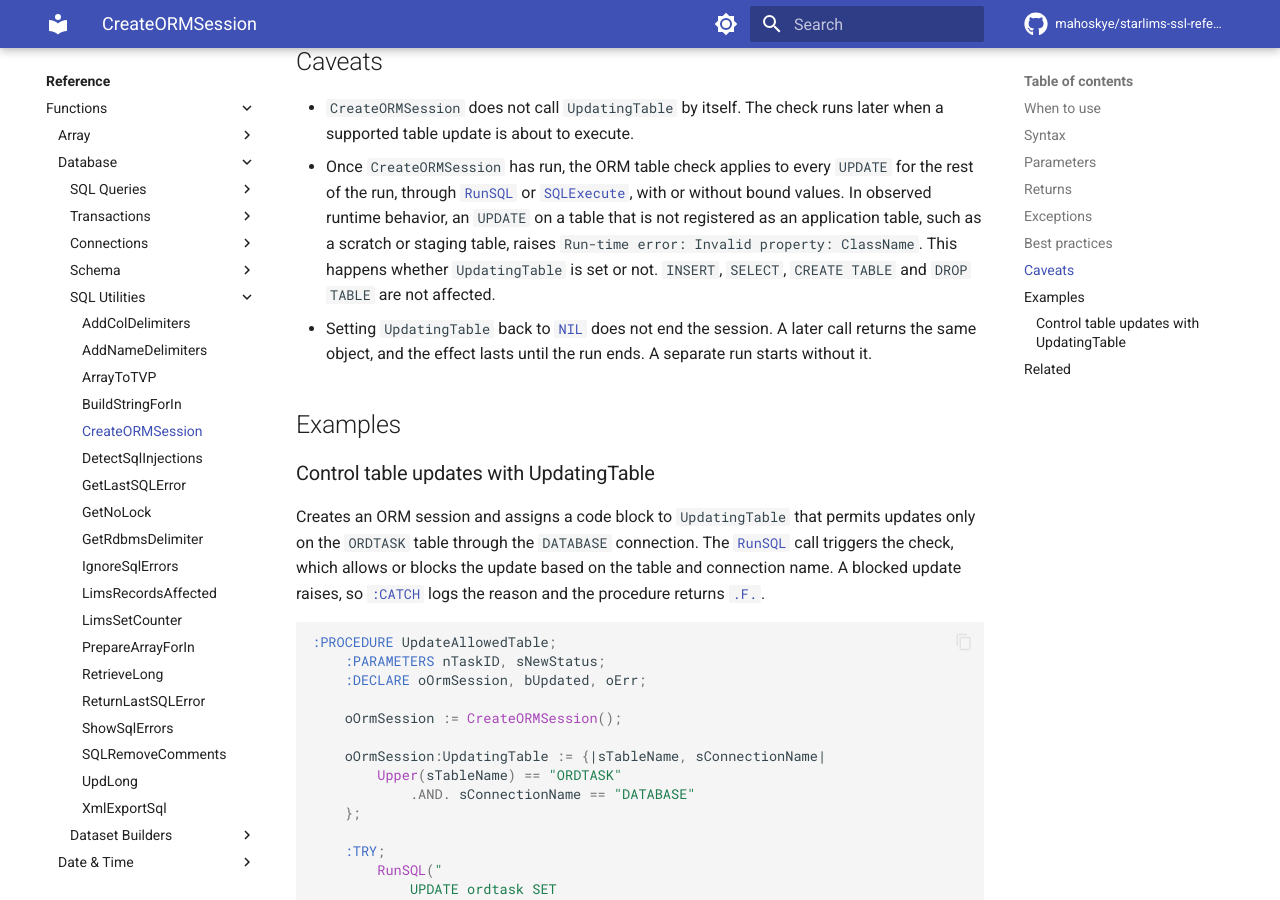
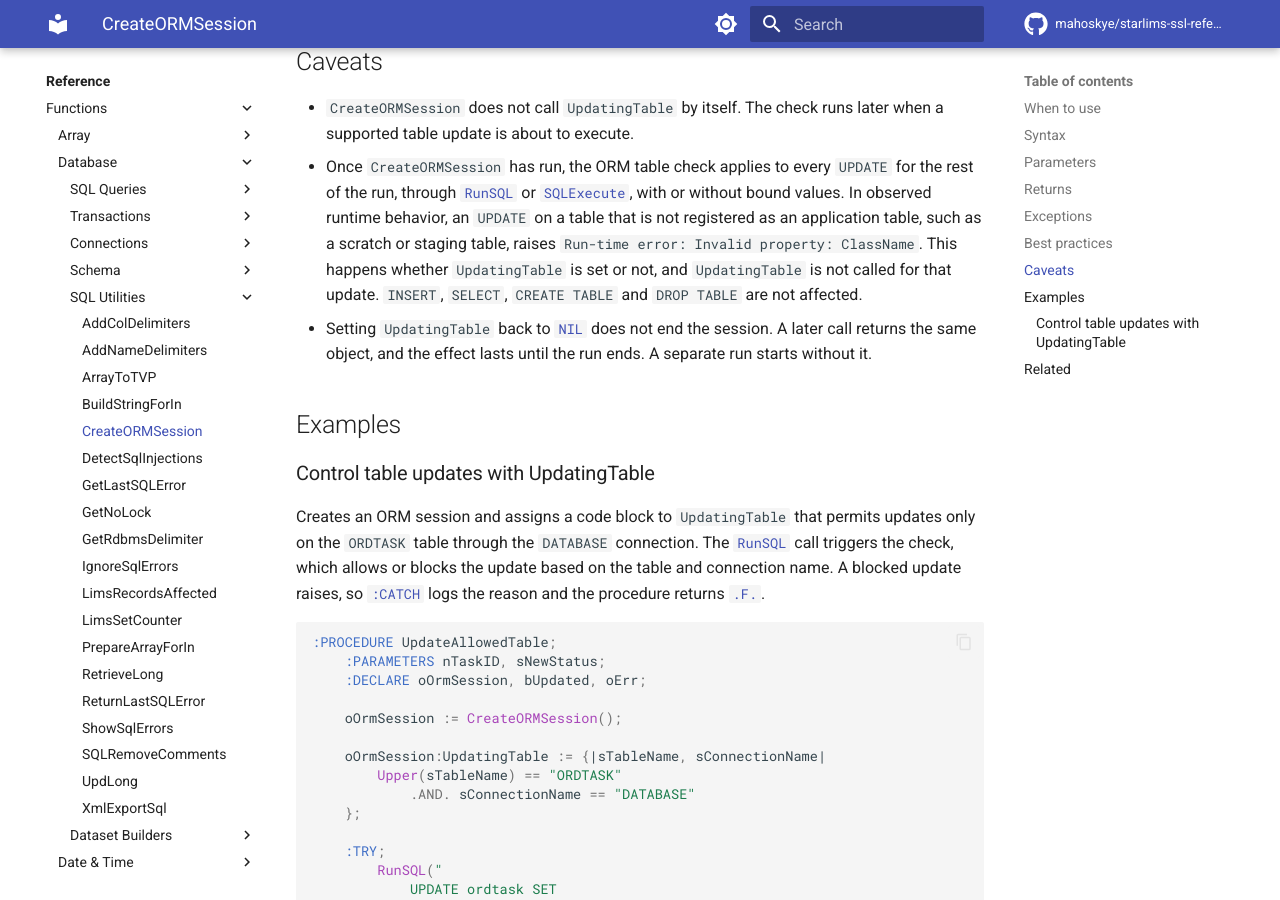
Before and after one commit to mahoskye/starlims-ssl-reference, an MkDocs documentation site: the page built from content/reference/functions/CreateORMSession.md, in a window 1280 px wide and 900 px high, scrolled down 1814 px. Built offline with MkDocs 1.6.1 and Material for MkDocs 9.7.7, drawn with Linux system fonts in a browser that asks for light colours; plug-ins that fetch from the network failed and are left out; comment, search, counter and statistics services are not loaded.

Commit message:
docs: UpdatingTable is not called for an UPDATE on an unregistered table (refs #148)
Co-Authored-By: Claude Opus 5.5 <noreply@anthropic.com>

```diff
--- a/content/reference/functions/CreateORMSession.md
+++ b/content/reference/functions/CreateORMSession.md
@@ -60,7 +60,7 @@ This function takes no parameters.
 ## Caveats
 
 - `CreateORMSession` does not call `UpdatingTable` by itself. The check runs later when a supported table update is about to execute.
-- Once `CreateORMSession` has run, the ORM table check applies to every `UPDATE` for the rest of the run, through [`RunSQL`](RunSQL.md) or [`SQLExecute`](SQLExecute.md), with or without bound values. In observed runtime behavior, an `UPDATE` on a table that is not registered as an application table, such as a scratch or staging table, raises `Run-time error: Invalid property: ClassName`. This happens whether `UpdatingTable` is set or not. `INSERT`, `SELECT`, `CREATE TABLE` and `DROP TABLE` are not affected.
+- Once `CreateORMSession` has run, the ORM table check applies to every `UPDATE` for the rest of the run, through [`RunSQL`](RunSQL.md) or [`SQLExecute`](SQLExecute.md), with or without bound values. In observed runtime behavior, an `UPDATE` on a table that is not registered as an application table, such as a scratch or staging table, raises `Run-time error: Invalid property: ClassName`. This happens whether `UpdatingTable` is set or not, and `UpdatingTable` is not called for that update. `INSERT`, `SELECT`, `CREATE TABLE` and `DROP TABLE` are not affected.
 - Setting `UpdatingTable` back to [`NIL`](../literals/nil.md) does not end the session. A later call returns the same object, and the effect lasts until the run ends. A separate run starts without it.
 
 ## Examples
```
Also changed, not shown: 1 other file.
